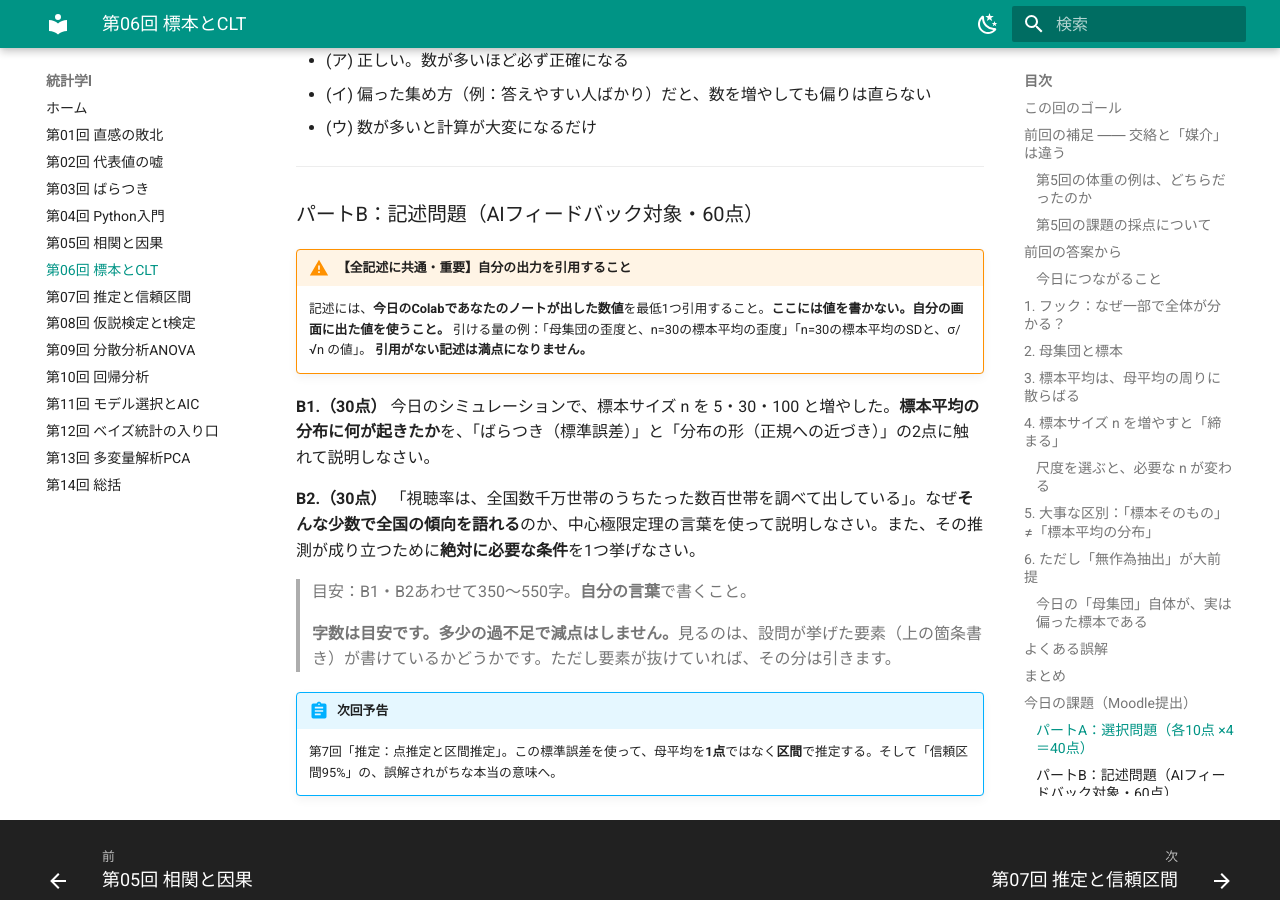
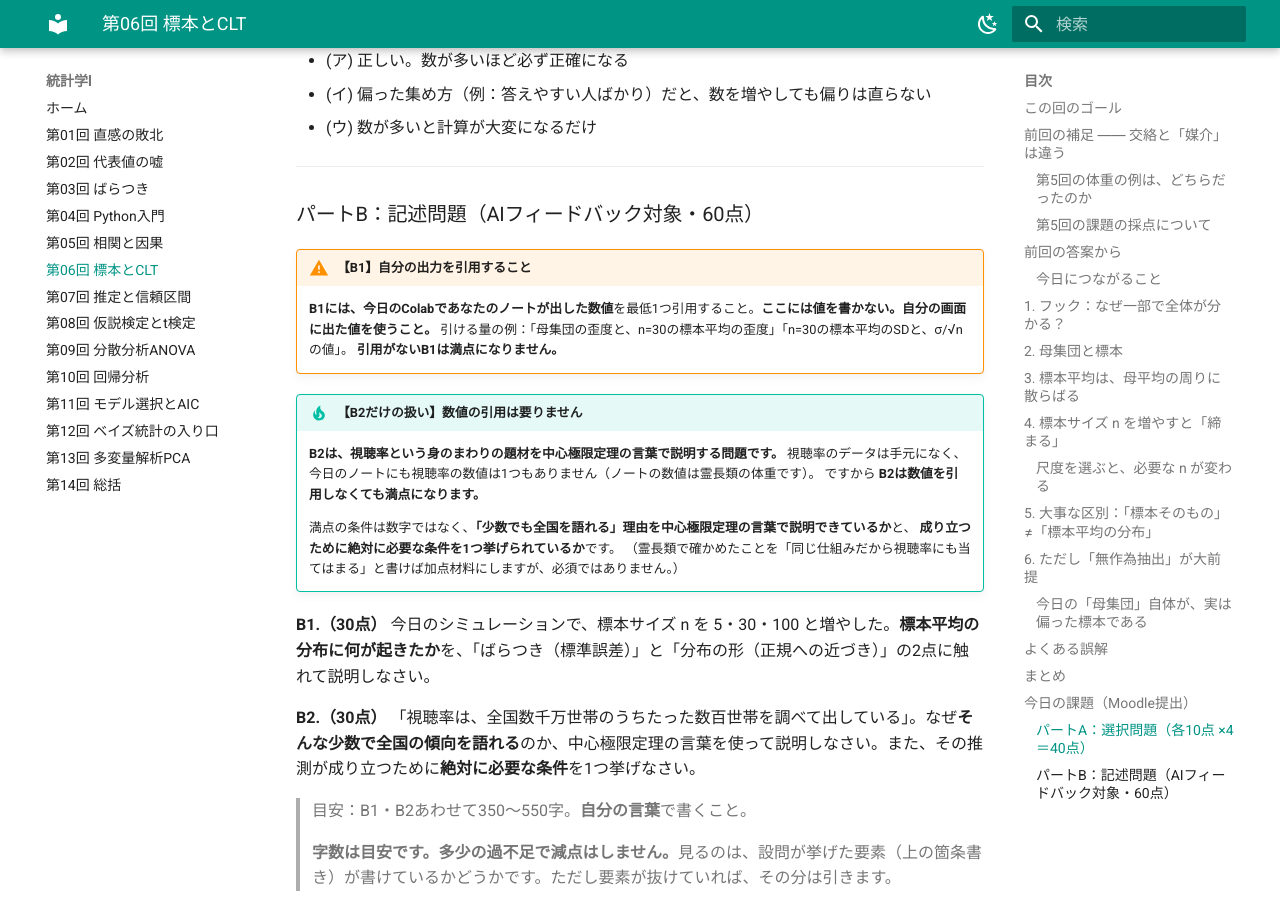
Before and after one commit to aonoa68/toukei-1, an MkDocs documentation site: the page built from docs/06_sampling_clt.md, in a window 1280 px wide and 900 px high, scrolled down 13411 px. Built offline with MkDocs 1.6.1 and Material for MkDocs 9.7.7, drawn with Linux system fonts in a browser that asks for light colours.

Commit message:
第6回B2を引用ゲートの対象外にし、課題文に明記
視聴率のデータは学生の手元になく、ノートの数値は全部霊長類の体重なので、
B2には引用すべき数字が構造的に存在しない。第5回B2と同じ扱いに改めた。
警告ボックスをB1用のwarningとB2用のtipに分割（緩める方向のみの変更）。

Co-Authored-By: Claude Opus 5 <noreply@anthropic.com>
Claude-Session: https://claude.ai/code/session_01VNG6MY7caqH6ZBqg92AUZE

```diff
--- a/docs/06_sampling_clt.md
+++ b/docs/06_sampling_clt.md
@@ -464,10 +464,19 @@ Colab `06_sampling_clt.ipynb` を実行したうえで答えること。
 
 ### パートB：記述問題（AIフィードバック対象・60点）
 
-!!! warning "【全記述に共通・重要】自分の出力を引用すること"
-    記述には、**今日のColabであなたのノートが出した数値**を最低1つ引用すること。**ここには値を書かない。自分の画面に出た値を使うこと。**
+!!! warning "【B1】自分の出力を引用すること"
+    **B1には、今日のColabであなたのノートが出した数値**を最低1つ引用すること。**ここには値を書かない。自分の画面に出た値を使うこと。**
     引ける量の例：「母集団の歪度と、n=30の標本平均の歪度」「n=30の標本平均のSDと、σ/√n の値」。
-    **引用がない記述は満点になりません。**
+    **引用がないB1は満点になりません。**
+
+!!! tip "【B2だけの扱い】数値の引用は要りません"
+    **B2は、視聴率という身のまわりの題材を中心極限定理の言葉で説明する問題です。**
+    視聴率のデータは手元になく、今日のノートにも視聴率の数値は1つもありません（ノートの数値は霊長類の体重です）。
+    ですから **B2は数値を引用しなくても満点になります。**
+
+    満点の条件は数字ではなく、**「少数でも全国を語れる」理由を中心極限定理の言葉で説明できているか**と、
+    **成り立つために絶対に必要な条件を1つ挙げられているか**です。
+    （霊長類で確かめたことを「同じ仕組みだから視聴率にも当てはまる」と書けば加点材料にしますが、必須ではありません。）
 
 **B1.（30点）** 今日のシミュレーションで、標本サイズ n を 5・30・100 と増やした。**標本平均の分布に何が起きたか**を、「ばらつき（標準誤差）」と「分布の形（正規への近づき）」の2点に触れて説明しなさい。
 
```
